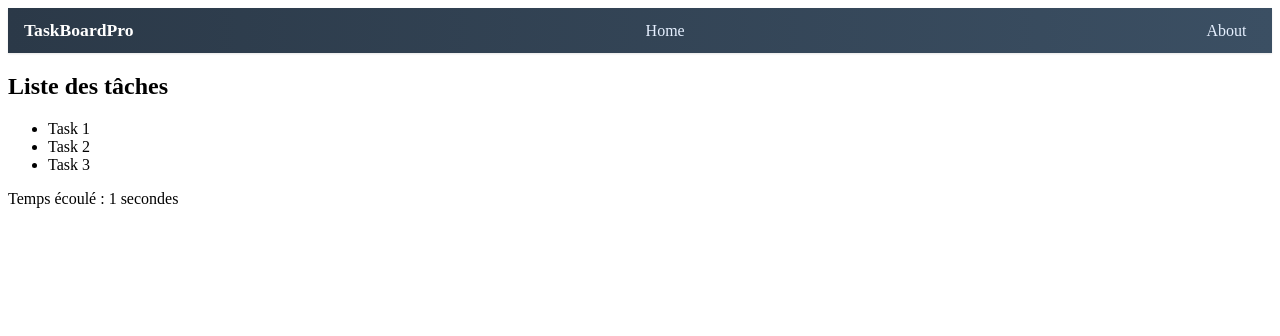
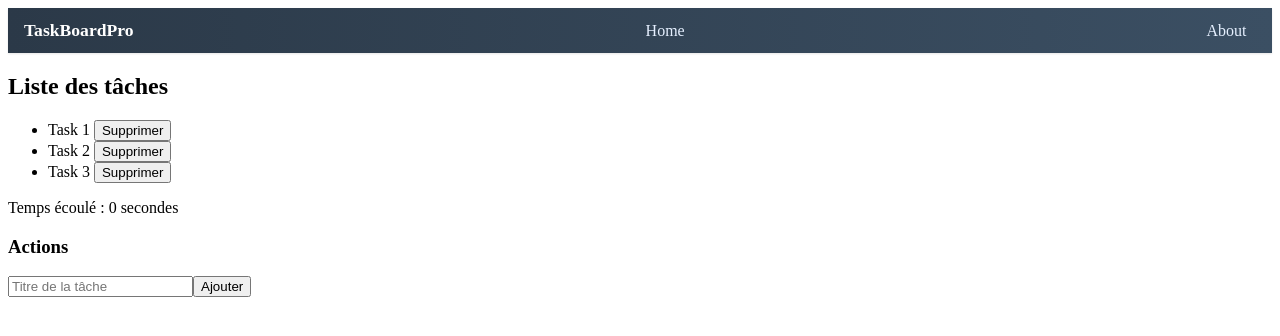
Before and after one commit to LorisPzt/TaskBoardPro, an Angular app: page /home in a window 1280 px wide. Shown: the top 336 px of the page. Built offline with nearby package versions, Linux system fonts and the light colour scheme.

Commit message:
Implement reactive task management with add and remove functionalityn with BehaviorSubject

```diff
--- a/src/app/home/home.html
+++ b/src/app/home/home.html
@@ -1,10 +1,12 @@
 <h2>Liste des tâches</h2>
+
 
 @if (tasks$ | async; as tasks){
   <ul>
     @for (t of tasks; track t.id) {
       <li>
         {{t.title}}
+        <button (click)="removeTask(t.id)">Supprimer</button>
       </li>
     }
   </ul>
@@ -12,3 +14,11 @@
   <p>Chargement des tâches ...</p>
 }
 <p>Temps écoulé : {{count/2}} secondes</p>
+
+
+
+
+<h3>Actions</h3>
+
+<input #titleInput type="text" placeholder="Titre de la tâche" (keyup.enter)="addTask(titleInput.value); titleInput.value='';" />
+<button (click)="addTask(titleInput.value); titleInput.value='';">Ajouter</button>
--- a/src/app/home/home.ts
+++ b/src/app/home/home.ts
@@ -1,6 +1,7 @@
 import {Component, OnInit} from '@angular/core';
 import {Task} from '../services/task';
 import {AsyncPipe} from '@angular/common';
+import { Observable } from 'rxjs';
 
 @Component({
   selector: 'app-home',
@@ -8,14 +9,16 @@ import {AsyncPipe} from '@angular/common';
     AsyncPipe
   ],
   templateUrl: './home.html',
-  styleUrl: './home.css',
+  styleUrls: ['./home.css'],
 })
 export class Home implements OnInit{
-  tasks$! : ReturnType<Task['getTasks']>;
+  // On s'abonne au flux exposé par le service : pas besoin d'appeler getTasks()
+  tasks$!: Observable<any[]>;
   count = 0;
 
   constructor(private task:Task) {
-    this.tasks$ = this.task.getTasks();
+    // Initialisation de tasks$ avec le flux exposé par le service
+    this.tasks$ = this.task.tasks$;
   }
 
   ngOnInit() {
@@ -24,6 +27,18 @@ export class Home implements OnInit{
     },500);
   }
 
+  addTask(title: string) {
+    if (!title || !title.trim()) return;
+    this.task.addTask(title.trim());
+  }
 
+  removeTask(id: number) {
+    this.task.removeTask(id);
+  }
+
+  // Méthode utilisée par ngFor pour track par id
+  trackById(index: number, item: any) {
+    return item.id;
+  }
 
 }
--- a/src/app/services/task.ts
+++ b/src/app/services/task.ts
@@ -1,5 +1,5 @@
 import { Injectable } from '@angular/core';
-import {delay, of} from 'rxjs';
+import {BehaviorSubject, delay, of} from 'rxjs';
 
 @Injectable({
   providedIn: 'root',
@@ -12,8 +12,24 @@ export class Task {
 
   ];
 
+  private lastId = 3;
+
+  private tasksSubject = new BehaviorSubject(this.tasks);
+  tasks$ = this.tasksSubject.asObservable();
+
   getTasks() {
     return of(this.tasks).pipe(delay(1000));
   }
 
+  addTask(title: string) {
+    const newTask = { id: ++this.lastId, title };
+    this.tasks = [...this.tasks, newTask];
+    this.tasksSubject.next(this.tasks);
+  }
+
+  removeTask(id: number) {
+    this.tasks = this.tasks.filter(t => t.id !== id);
+    this.tasksSubject.next(this.tasks);
+  }
+
 }
```
Also changed, not shown: 1 other file (tests, documents, lock files or other folders).
